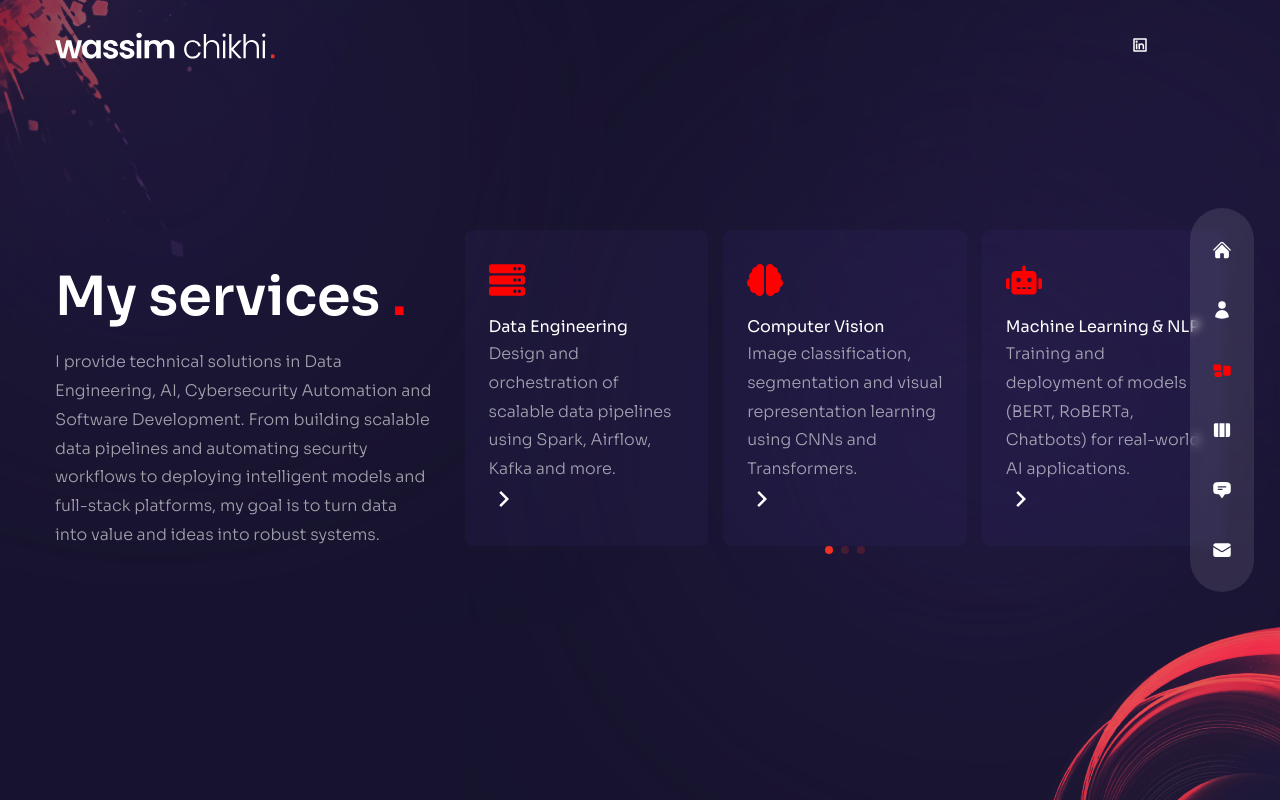
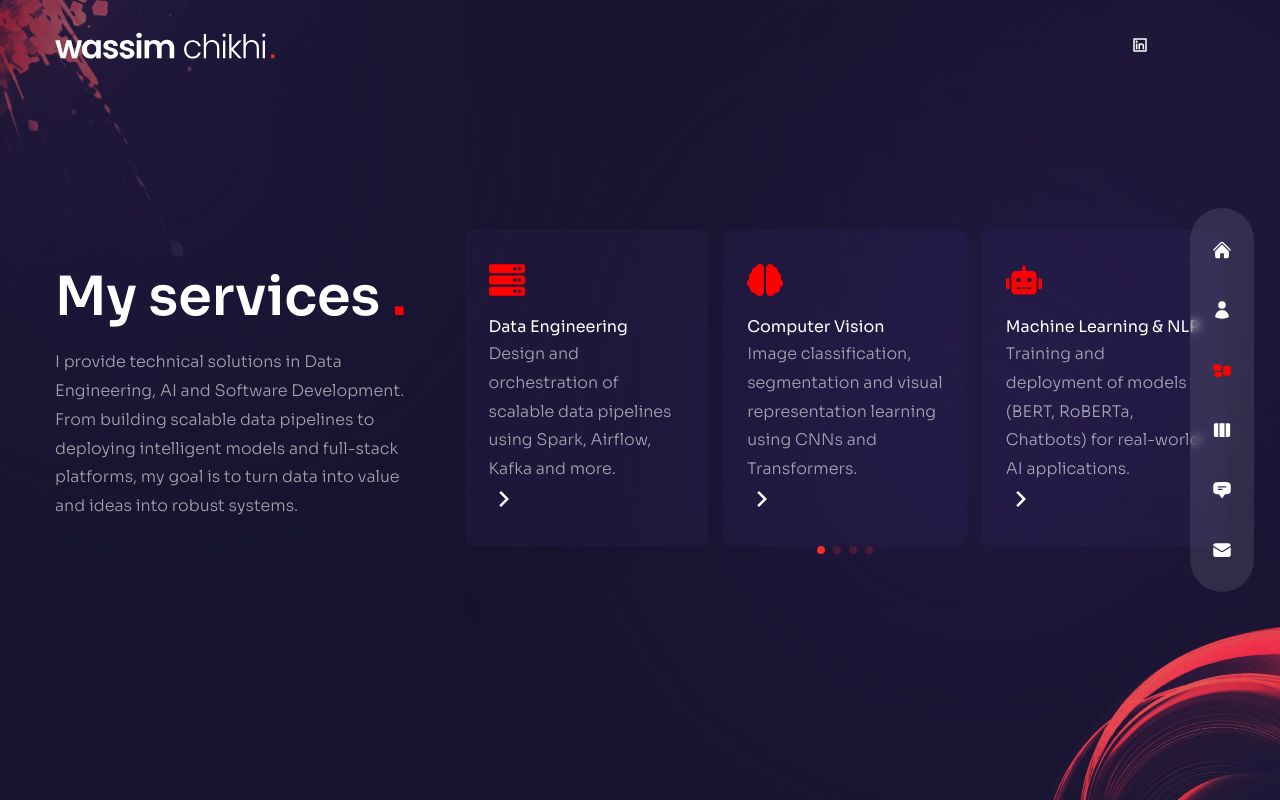
Before and after one commit to vvazzim/Portfolio, a Next.js app: page /services in a window 1280 px wide. Built offline with nearby package versions, Linux system fonts and the light colour scheme; some icons are missing.

Commit message:
feat: adjust avatar page positioning and add cyber security automation services card

```diff
--- a/components/ServiceSlider.js
+++ b/components/ServiceSlider.js
@@ -15,6 +15,7 @@ import {
   FaRobot,
   FaCode,
   FaCloud,
+  FaShieldAlt,
 } from "react-icons/fa";
 
 const serviceData = [
@@ -42,6 +43,11 @@ const serviceData = [
     icon: <FaCloud />,
     title: 'Cloud & DevOps',
     description: 'Containerization, CI/CD, cloud-ready architectures and monitoring using Docker and Kubernetes.',
+  },
+  {
+    icon: <FaShieldAlt />,
+    title: 'Cybersecurity Automation',
+    description: 'Automating vulnerability scans, security log analysis, and response orchestration (SOAR).',
   },
 ];
 
--- a/pages/about/index.js
+++ b/pages/about/index.js
@@ -172,16 +172,7 @@ const About = () => {
   return (
       <div className={"h-full bg-primary/30 py-32 text-center xl:text-left"}>
         <Circles />
-        {/* Avatar */}
-        <motion.div
-            variants={fadeIn("right", 0.2)}
-            initial="hidden"
-            animate="show"
-            exit="hidden"
-            className={"hidden xl:flex absolute bottom-0 -left-[370px] max-w-[550px] max-h-[500px] pointer-events-none select-none opacity-60"}
-        >
-          <Avatar />
-        </motion.div>
+        {/* Avatar removed from about page */}
         <div className={"container mx-auto h-full flex flex-col items-center xl:flex-row gap-x-6"}>
           {/* text */}
           <div className={'flex-1 flex flex-col justify-center'}>
--- a/pages/index.js
+++ b/pages/index.js
@@ -67,7 +67,7 @@ const Home = () => {
            animate={'show'}
            exit={'hidden'}
                   transition={{duration: 1, ease: 'easeInOut'}}
-           className={'w-full h-full max-w-[480px] max-h-[440px] xl:max-w-[620px] xl:max-h-[570px] absolute bottom-0 right-0 lg:right-[4%] pointer-events-none select-none'}>
+           className={'w-full h-full max-w-[737px] max-h-[678px] absolute bottom-32 lg:bottom-0 lg:right-[8%] pointer-events-none select-none'}>
         <Avatar/>
       </motion.div>
 
--- a/pages/services/index.js
+++ b/pages/services/index.js
@@ -37,8 +37,8 @@ const Services = () => {
                   exit="hidden"
                   className="mb-4 max-w-[400px] mx-auto lg:mx-0"
               >
-                I provide technical solutions in Data Engineering, AI, Cybersecurity Automation and Software Development.
-                From building scalable data pipelines and automating security workflows to deploying intelligent models and full-stack platforms,
+                I provide technical solutions in Data Engineering, AI and Software Development.
+                From building scalable data pipelines to deploying intelligent models and full-stack platforms,
                 my goal is to turn data into value and ideas into robust systems.
               </motion.p>
             </div>
```
